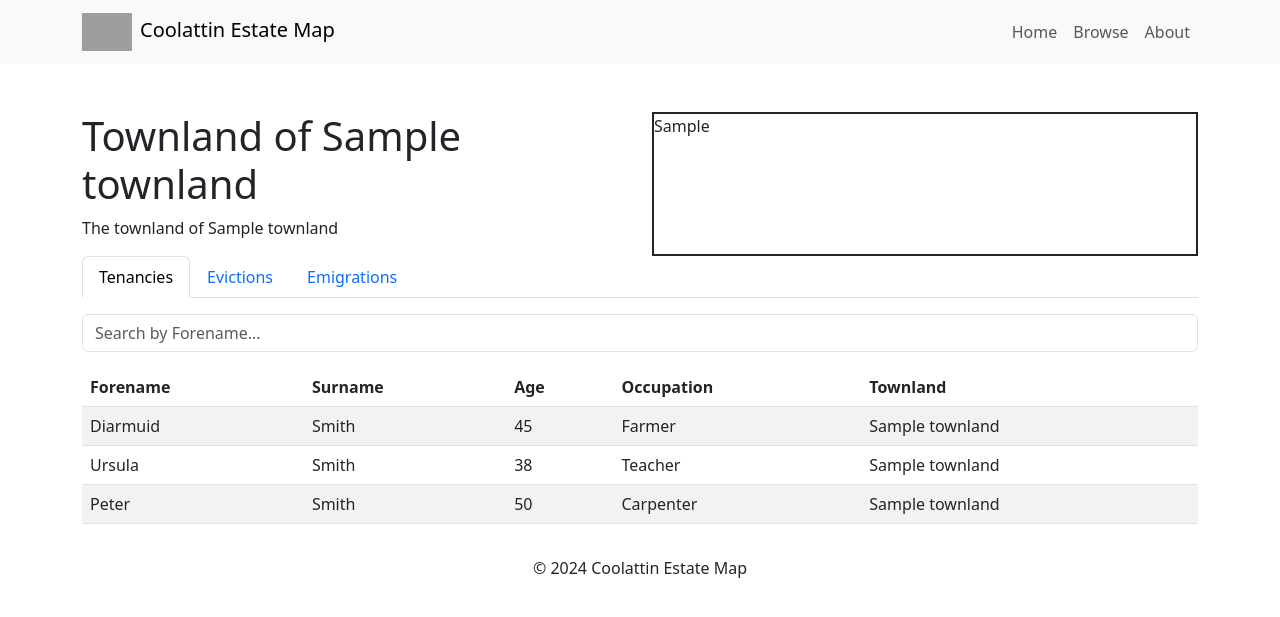
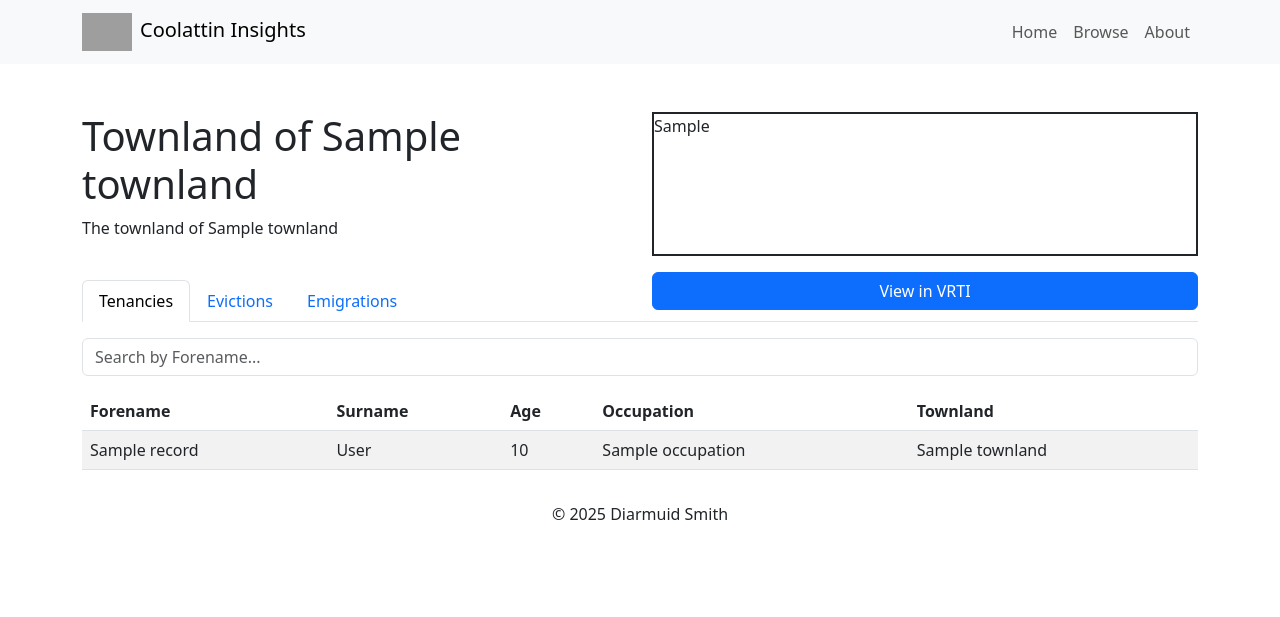
Before and after one commit to dsmith02/coolattin-web, a Flask app: template templates/townland.html in a window 1280 px wide. Shown: the top 617 px of the page. Run offline with Flask 3, Linux system fonts and the light colour scheme; the template is opened without the code that fills it: most values are stand-ins (such as "Sample title", 1, 10 or a date in 2020); parts of the project's set-up code (start-up, migrations or seed data) failed here and were passed over; grey boxes are pictures that could not be loaded.

Commit message:
Add in dynamic data among other things

```diff
--- a/app.py
+++ b/app.py
@@ -2,6 +2,7 @@ import json
 
 from flask import Flask, render_template
 import folium
+import pandas as pd
 
 json_data = None
 
@@ -16,6 +17,8 @@ def load_json_data():
 
 app = Flask(__name__)
 load_json_data()
+
+# Folium takes the latitude (y-axis) then the longitude (x-axis)
 COOLATTIN_COORDS = [52.7535, -6.4898]
 
 
@@ -28,19 +31,20 @@ def index():
     map_html = map._repr_html_()
     return render_template("index.html", map_html=map_html)
 
-
+"""
+Loads an individual townland's page. Checks that the townland is contained within the GeoJSON, if not, it returns a blank error page. Otherwise loads the page and map.
+"""
 @app.route("/townlands/<name>")
 def townland(name):
+    name = name.title()
     if get_townland_geojson(name) is None:
         return render_template("townland_not_found.html", townland=name)
     else:
-        return render_template("townland.html", townland=name, map_html=create_map_by_townland(name)._repr_html_())
-
+        return render_template("townland.html", townland=name.title(), townland_vrti_link=get_vrti_link(name), tenancies=get_records_for_townland(name), map_html=create_map_by_townland(name)._repr_html_())
 
 @app.route("/browse")
 def browse():
     return render_template("browse.html")
-
 
 @app.route("/about")
 def about():
@@ -63,7 +67,7 @@ def create_map():
 
     for feature in json_data["features"]:
         name_english = feature["properties"]["TL_ENGLISH"]
-        link = f'<a href="/townlands/{name_english.replace(" ", "-").capitalize()}" target="_blank">More details</a>'
+        link = f'<a href="/townlands/{name_english.title()}" target="_blank">More details</a>'
         feature["properties"]["TL_URL"] = link  # Add the link as a new property
 
     folium.GeoJson(
@@ -90,9 +94,12 @@ def create_map():
 
     return map
 
+
 """
 Gets the townlands geojson data
 """
+
+
 def get_townland_geojson(townland_name):
     tl_gjson = None
     for x in json_data["features"]:
@@ -103,15 +110,9 @@ def get_townland_geojson(townland_name):
             }
     return tl_gjson
 
+
 def create_map_by_townland(townland_name):
-    tl_gjson = None
-    for x in json_data["features"]:
-        if x["properties"]["TL_ENGLISH"] == townland_name.upper():
-
-            tl_gjson = {
-                "type": "FeatureCollection",
-                "features": [x]
-            }
+    tl_gjson = get_townland_geojson(townland_name)
 
     if tl_gjson is None:
         map = folium.Map(
@@ -122,11 +123,22 @@ def create_map_by_townland(townland_name):
         folium.Marker(COOLATTIN_COORDS, popup="Coolattin House").add_to(map)
         return map
 
-    print(tl_gjson)
+    # Centroid = ( SUM OF X-VALUES / N, SUM OF Y-VALUES / N), where N = total number of vertices i.e. no. of X, Y pairs
+    # https://www.omnicalculator.com/math/centroid
+    # n = tl_gjson["features"][0]["geometry"]["coordinates"][0][0][0]
+    # print(f"N = {n}")
+    lon_sum = 0
+    lat_sum = 0
+    for coord in tl_gjson["features"][0]["geometry"]["coordinates"][0]:
+        lon_sum += coord[0]
+        lat_sum += coord[1]
+    centroid_x = lon_sum / len(tl_gjson["features"][0]["geometry"]["coordinates"][0])
+    centroid_y = lat_sum / len(tl_gjson["features"][0]["geometry"]["coordinates"][0])
+
     map = folium.Map(
-        location=COOLATTIN_COORDS,
+        location=[centroid_y, centroid_x],
         prefer_canvas=True,
-        zoom_start=10)
+        zoom_start=12)
     map.width = 500
 
     folium.GeoJson(
@@ -152,3 +164,15 @@ def create_map_by_townland(townland_name):
     ).add_to(map)
 
     return map
+
+def get_vrti_link(townland):
+    townlands = pd.read_csv("static/data/official-aligned.csv")
+    for index, row in townlands.iterrows():
+        if row.iloc[0] == townland:
+            return row.iloc[1]
+    return None
+
+def get_records_for_townland(townland):
+    records = pd.read_csv("static/data/tenants-merged-test.csv")
+    townland_records = records[records["townland"].str.strip().str.lower() == townland.lower()]
+    return townland_records.to_dict(orient="records")
--- a/templates/base.html
+++ b/templates/base.html
@@ -4,7 +4,8 @@
     <meta charset="UTF-8">
     <meta name="viewport" content="width=device-width, user-scalable=no, initial-scale=1.0, maximum-scale=1.0, minimum-scale=1.0">
     <meta http-equiv="X-UA-Compatible" content="ie=edge">
-    <title>Coolattin Estate Map</title>
+    <title>Coolattin Insights</title>
+    <link rel="icon" href="{{ url_for('static', filename='data/favicon.ico') }}">
 
     <!-- Bootstrap CSS -->
     <link href="https://cdn.jsdelivr.net/npm/bootstrap@5.3.0/dist/css/bootstrap.min.css" rel="stylesheet">
@@ -18,7 +19,7 @@
     <header>
         <nav class="navbar navbar-expand-lg navbar-light bg-light">
             <div class="container">
-                <a class="navbar-brand" href="/"><img src="{{ url_for('static', filename='data/fitzwilliam-arms.svg') }}" width="50px" height="auto" class="me-2">Coolattin Estate Map</a>
+                <a class="navbar-brand" href="/"><img src="{{ url_for('static', filename='data/fitzwilliam-arms.svg') }}" width="50px" height="auto" class="me-2">Coolattin Insights</a>
                 <div class="ml-auto">
                     <ul class="navbar-nav">
                         <li class="nav-item">
@@ -44,7 +45,7 @@
     <!-- Footer -->
     <footer>
         <div class="text-center p-3">
-            &copy; 2024 Coolattin Estate Map
+            &copy; 2025 Diarmuid Smith
         </div>
     </footer>
 
--- a/templates/townland.html
+++ b/templates/townland.html
@@ -12,12 +12,13 @@
             <div class="border border-dark border-2" id="map">
                 {{ map_html | safe }}
             </div>
+            <a class="btn btn-primary w-100 mt-3" href="{{ townland_vrti_link }}" role="button">View in VRTI</a>
         </div>
     </div>
 
 
     <!-- Tab Navigation -->
-    <ul class="nav nav-tabs" id="myTab" role="tablist">
+    <ul class="nav nav-tabs mt-4" id="myTab" role="tablist">
         <li class="nav-item" role="presentation">
             <a aria-controls="tenancies" aria-selected="true" class="nav-link active" data-bs-toggle="tab"
                href="#tenancies"
@@ -51,27 +52,16 @@
                 </tr>
                 </thead>
                 <tbody>
+                {% for record in tenancies %}
                 <tr>
-                    <td>Diarmuid</td>
-                    <td>Smith</td>
-                    <td>45</td>
-                    <td>Farmer</td>
-                    <td>{{ townland }}</td>
+                    <!-- id,nli_ref,year,month,session,vol,page,estate_ref,estate,townland,townland_official,civil_parish,surname,forename,emigration_househol,surname_tenant_chief,forename_tenant_chief,surname_undertenant,forename_undertenant,legal_action,occupation,age,age_husband,age_wife,gender,acres_irish,acres_english,no_sons,no_daughters,no_servants_male,no_servants_female,other_males,other_females,relation_to_head,rent_owed,arrears,ship_name,place_date_departure,place_date_arrival,estate_holding,comments -->
+                    <td>{{ record["forename"] }}</td>
+                    <td>{{ record["surname"] }}</td>
+                    <td>{{ record["age"] }}</td>
+                    <td>{{ record["occupation"] }}</td>
+                    <td>{{ record["townland"] }}</td>
                 </tr>
-                <tr>
-                    <td>Ursula</td>
-                    <td>Smith</td>
-                    <td>38</td>
-                    <td>Teacher</td>
-                    <td>{{ townland }}</td>
-                </tr>
-                <tr>
-                    <td>Peter</td>
-                    <td>Smith</td>
-                    <td>50</td>
-                    <td>Carpenter</td>
-                    <td>{{ townland }}</td>
-                </tr>
+                {% endfor %}
                 </tbody>
             </table>
         </div>
```
